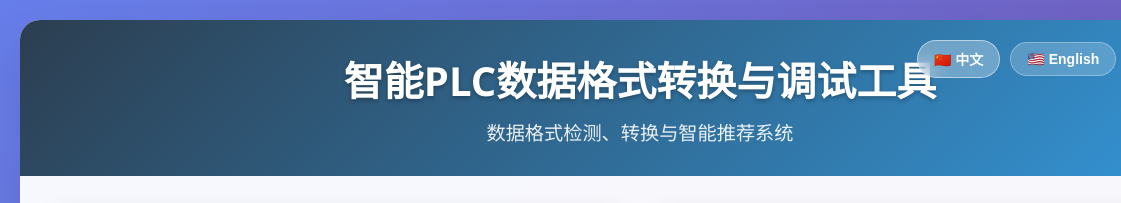
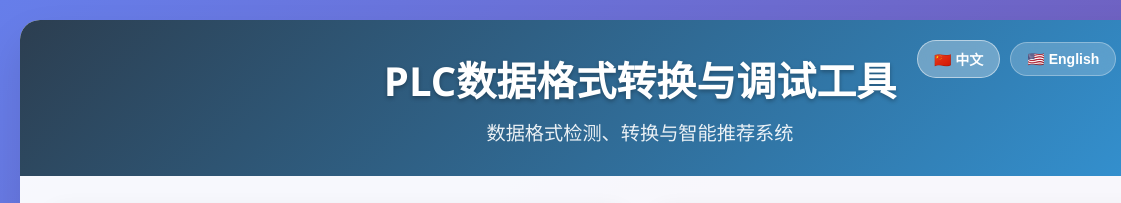
Before and after one commit to duyl328/PLC-Data-Lab, a plain HTML site: page index.html in a window 1280 px wide. Shown: the top 203 px of the page, 0-1121 px from the left. Drawn offline with Linux system fonts and the light colour scheme.

Commit message:
Update index.html

```diff
--- a/index.html
+++ b/index.html
@@ -1015,7 +1015,7 @@
         // 国际化语言包
         const i18n = {
             zh: {
-                title: '智能PLC数据格式转换与调试工具',
+                title: 'PLC数据格式转换与调试工具',
                 subtitle: '数据格式检测、转换与智能推荐系统',
                 github: 'Github',
                 data_input: '数据输入区',
```
